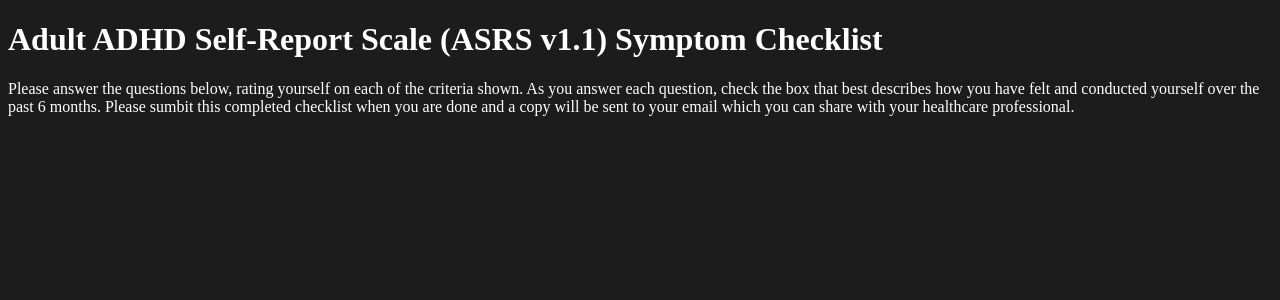
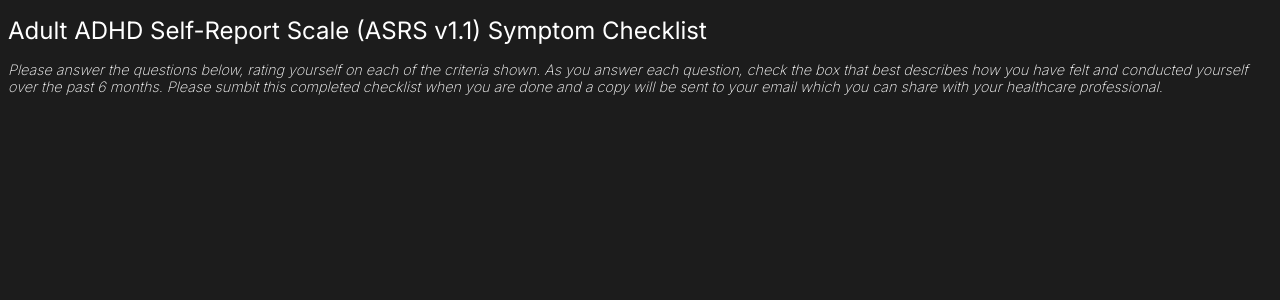
Before and after one commit to vishalicious213/adhd, a React (Vite) app: page / in a window 1280 px wide. Shown: the top 300 px of the page. Built offline with nearby package versions, Linux system fonts and the light colour scheme.

Commit message:
imported inter font and applied font styles to h1 and p in Instructions

```diff
--- a/index.html
+++ b/index.html
@@ -5,6 +5,9 @@
     <meta name="viewport" content="width=device-width, initial-scale=1.0" />
     <title>Adult ADHD Self-Report Scale</title>
     <link rel="stylesheet" href="/src/index.css">
+    <link rel="preconnect" href="https://fonts.googleapis.com">
+    <link rel="preconnect" href="https://fonts.gstatic.com" crossorigin>
+    <link href="https://fonts.googleapis.com/css2?family=Inter:wght@100..900&display=swap" rel="stylesheet">
   </head>
   <body>
     <div id="root"></div>
--- a/src/components/Instructions.jsx
+++ b/src/components/Instructions.jsx
@@ -4,7 +4,7 @@ const Instructions = () => {
     return (
         <>
             <h1>Adult ADHD Self-Report Scale (ASRS v1.1) Symptom Checklist</h1>
-            <p>Please answer the questions below, rating yourself on each of the criteria shown. As you answer each question, check the box that best describes how you have felt and conducted yourself over the past 6 months. Please sumbit this completed checklist when you are done and a copy will be sent to your email which you can share with your healthcare professional.</p>
+            <p className='italics'>Please answer the questions below, rating yourself on each of the criteria shown. As you answer each question, check the box that best describes how you have felt and conducted yourself over the past 6 months. Please sumbit this completed checklist when you are done and a copy will be sent to your email which you can share with your healthcare professional.</p>
         </>
     )
 }
--- a/src/index.css
+++ b/src/index.css
@@ -2,3 +2,25 @@ body {
     background: #1c1c1c;
     color: white;
 }
+
+h1 {
+    font-family: "Inter", sans-serif;
+    font-optical-sizing: auto;
+    font-weight: 400;
+    font-size: 1.5rem;
+    font-style: normal;
+    font-variation-settings: "slnt" 0;
+}
+
+p {
+    font-family: "Inter", sans-serif;
+    font-optical-sizing: auto;
+    font-weight: 200;
+    font-size: .9rem;
+    font-style: normal;
+    font-variation-settings: "slnt" 0;
+}
+
+.italics {
+    font-style: italic;
+}
```
